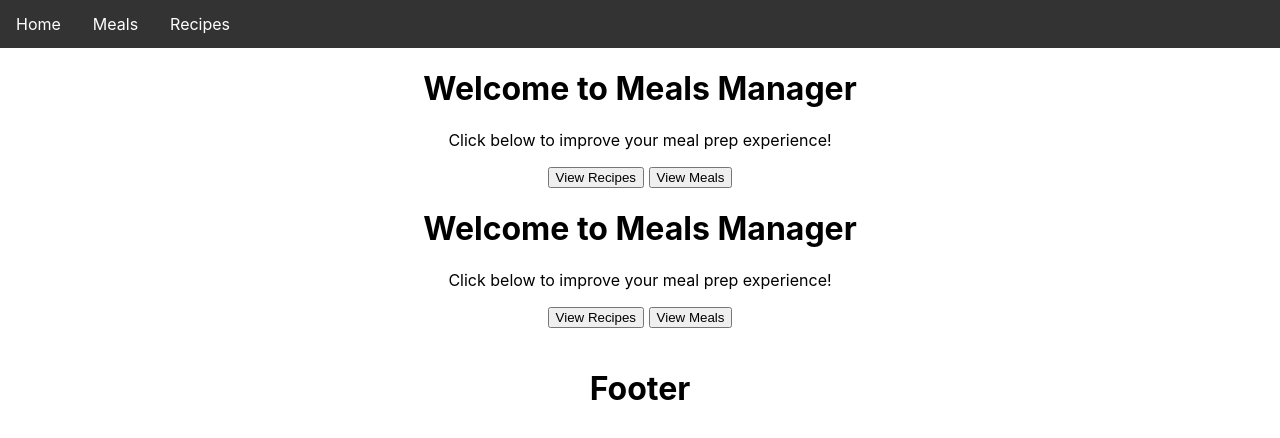
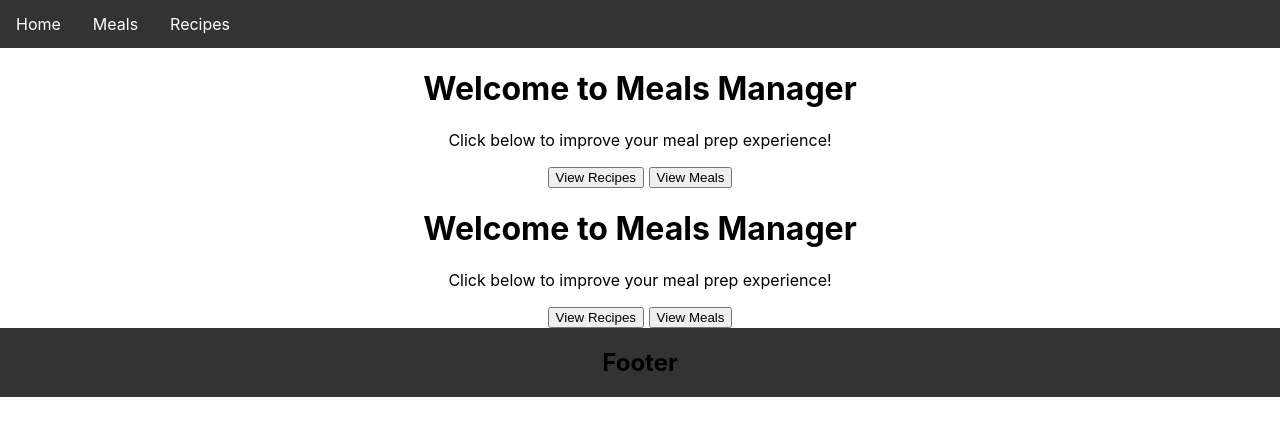
Before and after one commit to DevLuDaley/react_fe_mm, a React (Create React App) app: page / in a window 1280 px wide. Shown: the top 438 px of the page. Built offline with nearby package versions, Linux system fonts and the light colour scheme; no server answers.

Commit message:
Update Footer.js

```diff
--- a/src/components/Footer.js
+++ b/src/components/Footer.js
@@ -1,11 +1,18 @@
-import React from "react";
+import React, { Fragment }from 'react'
+import {Route, Switch, Link} from 'react-router-dom'
+
+
 
 function Footer() {
   return (
-    <div>
-    <br></br>
-      <h1>Footer</h1>
-    </div>
+       <Fragment>
+        <footer className='nav'>
+
+         <ul style={{listStyleType: 'none'}}>
+            <h2>Footer</h2>
+        </ul>
+        </footer>
+        </Fragment>
   );
 }
 
```
